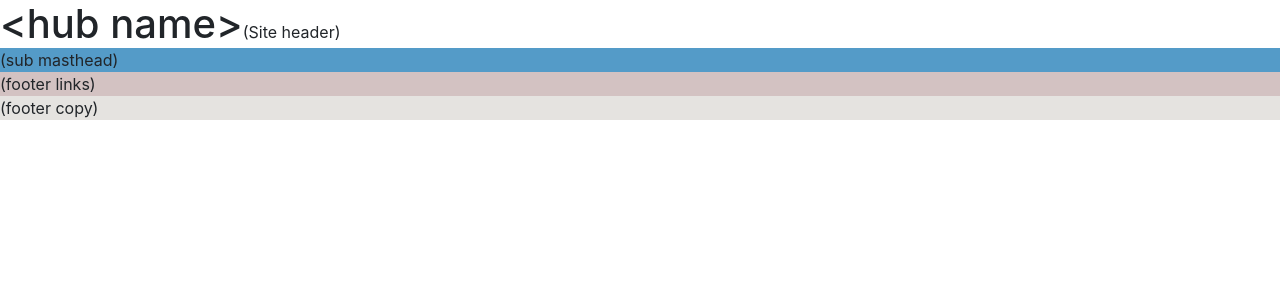
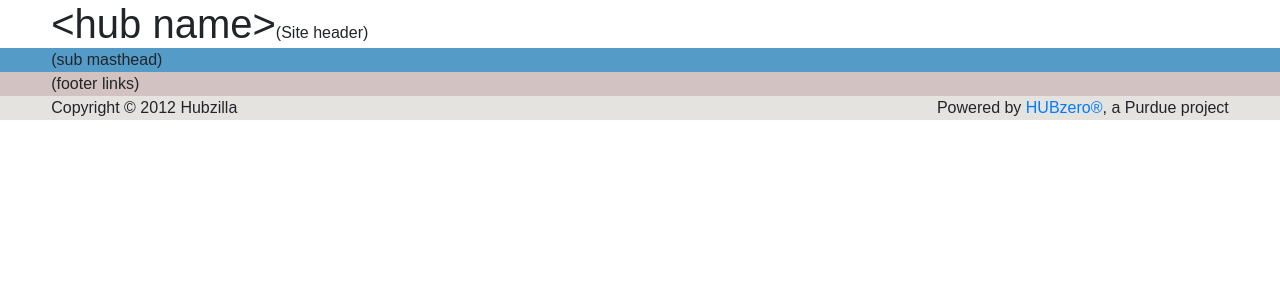
Before and after one commit to anthonyfuentes/hz_react_experiment, a React (Create React App) app: page / in a window 1280 px wide. Shown: the top 300 px of the page. Built offline with nearby package versions, Linux system fonts and the light colour scheme.

Commit message:
Add padding to layout components
Also included BrowserRouter
Add link to help.hubzero.org in SiteFooter

```diff
--- a/src/components/App.js
+++ b/src/components/App.js
@@ -1,5 +1,6 @@
 import React from 'react'
 import {SiteHeader,SiteFooter} from './'
+import '../style/app.css'
 
 const App = (props) => {
   return (
--- a/src/components/Masthead.js
+++ b/src/components/Masthead.js
@@ -6,7 +6,7 @@ const Masthead = (props) => {
   const {heading} = props
 
   return (
-    <header className="masthead">
+    <header className="masthead layout-top">
       <h1>
         {heading}
       </h1>
--- a/src/components/SiteFooter.js
+++ b/src/components/SiteFooter.js
@@ -1,15 +1,19 @@
 import React from 'react'
+import {Link} from 'react-router-dom'
 import '../style/siteFooter.css'
 
 const SiteFooter = (props) => {
 
   return (
     <footer className="site-footer">
-      <div className="footer-links">
+      <div className="footer-links layout-top">
         (footer links)
       </div>
-      <div className="footer-copy">
-        (footer copy)
+      <div className="footer-copy layout-top">
+        <span className="show-left">Copyright © 2012 Hubzilla</span>
+        <span className="show-right">
+          Powered by <a href="https://help.hubzero.org">HUBzero®</a>, a Purdue project
+        </span>
       </div>
     </footer>
   )
--- a/src/components/SubMasthead.js
+++ b/src/components/SubMasthead.js
@@ -4,7 +4,7 @@ import '../style/subMasthead.css'
 const SubMasthead = (props) => {
 
   return (
-    <div className="sub-masthead">
+    <div className="sub-masthead layout-top">
       (sub masthead)
     </div>
   )
--- a/src/index.js
+++ b/src/index.js
@@ -1,7 +1,13 @@
 import React from 'react'
 import ReactDOM from 'react-dom'
+import {BrowserRouter,Route} from 'react-router-dom'
+import 'bootstrap/dist/css/bootstrap.css'
+import App from './components/App'
 import './style/index.css'
-import App from './components/App'
-import 'bootstrap/dist/css/bootstrap.css'
 
-ReactDOM.render(<App />, document.getElementById('root'))
+ReactDOM.render(
+  <BrowserRouter>
+    <Route path="/" component={App} />
+  </BrowserRouter>,
+  document.getElementById('root')
+)
--- /dev/null
+++ b/src/style/app.css
@@ -0,0 +1,4 @@
+
+.layout-top {
+  padding: 0 4vw 0 4vw;
+}
--- a/src/style/siteFooter.css
+++ b/src/style/siteFooter.css
@@ -6,3 +6,8 @@
 .site-footer > .footer-copy {
   background-color: #e5e3e0;
 }
+
+.footer-copy {
+  display: flex;
+  justify-content: space-between;
+}
```
